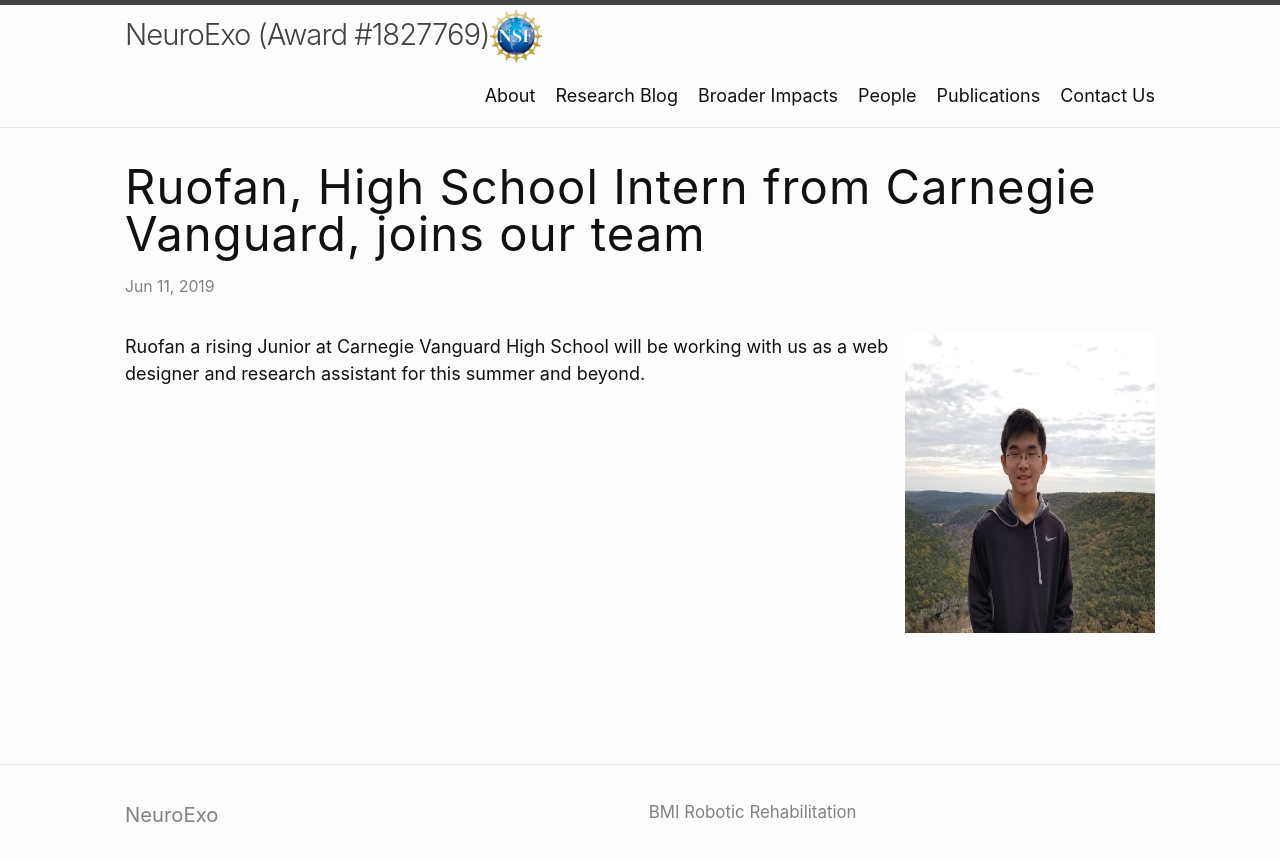
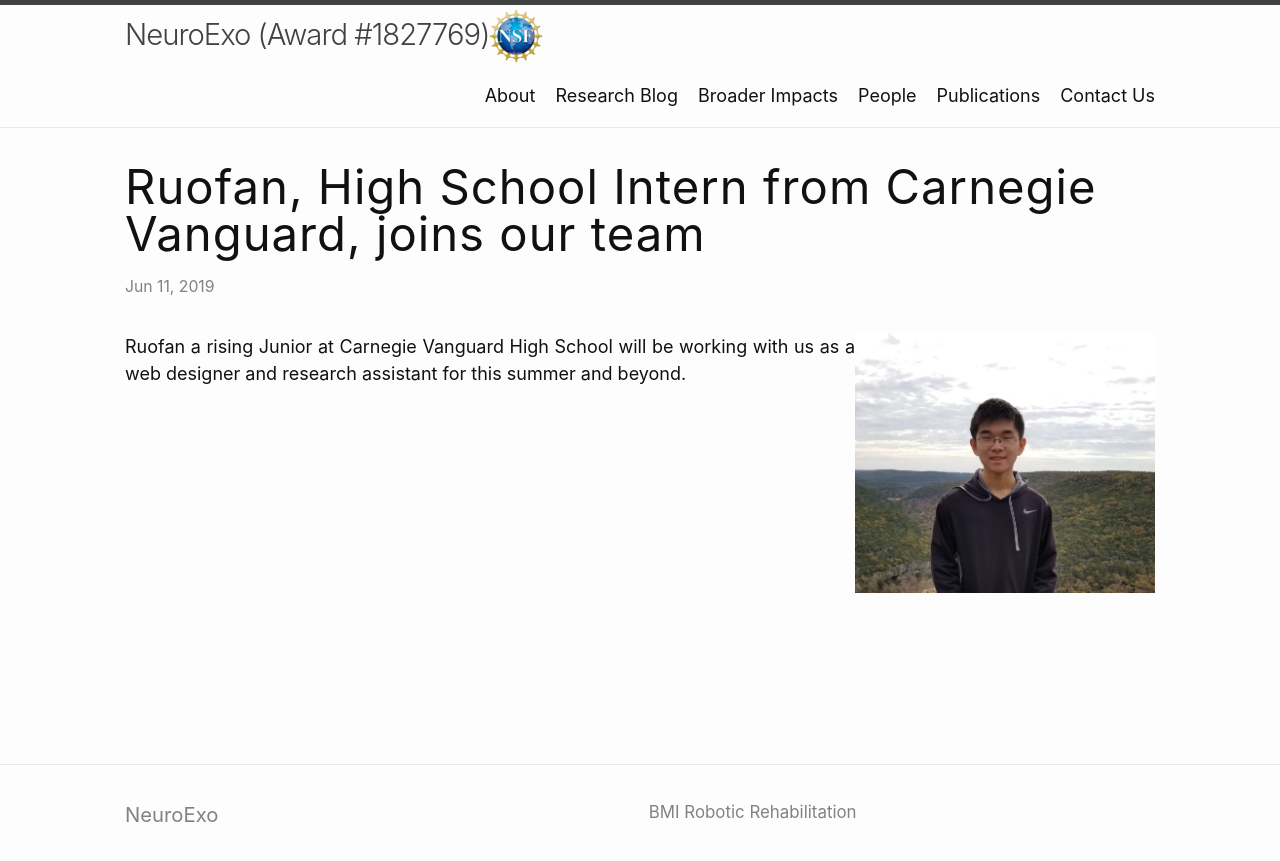
Before and after one commit to arcraik/neuroexo-website, a Jekyll site: the page built from _posts/2019-06-11-Highschool-Intern.md, in a window 1280 px wide. Shown: the top 861 px of the page. Built offline with Jekyll 4.4.1, drawn with Linux system fonts in a browser that asks for light colours.

Commit message:
Update 2019-06-11-Highschool-Intern.md

```diff
--- a/_posts/2019-06-11-Highschool-Intern.md
+++ b/_posts/2019-06-11-Highschool-Intern.md
@@ -2,6 +2,6 @@
 layout: post
 title: Ruofan, High School Intern from Carnegie Vanguard, joins our team
 ---
-<img src="/photos/rliu.jpg" width="250" height="300" style="float: right"/>
+<img src="/photos/rliu.jpg" width="300" style="float: right"/>
 
-<p>Ruofan a rising Junior at Carnegie Vanguard High School will be working with us as a web designer and research assistant for this summer and beyond.</p>
+<p align = "justify">Ruofan a rising Junior at Carnegie Vanguard High School will be working with us as a web designer and research assistant for this summer and beyond.</p>
```
